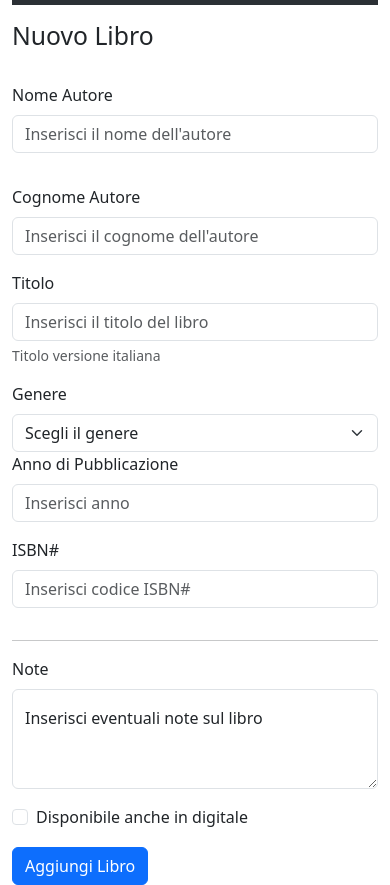
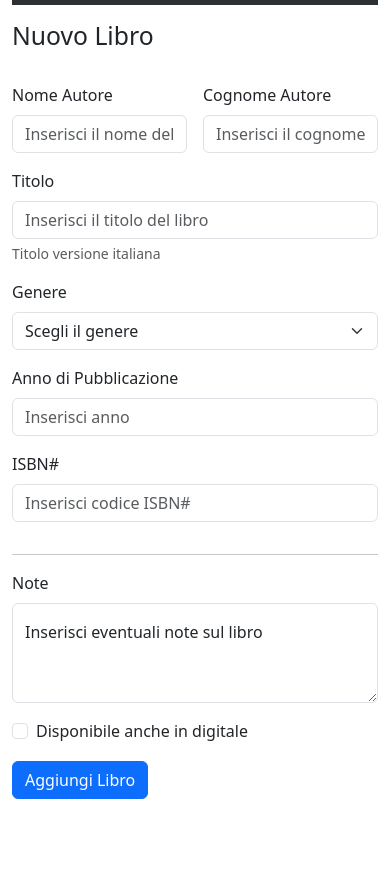
Before and after one commit to MelaniaPicone/html-css-bootstrap-dashboard, a plain HTML site: page addbook.html in a window 390 px wide. Shown: the part 91-976 px from the top of the page. After the commit the page ends 906 px from the top, so only its background shows below. Drawn offline with nearby package versions, Linux system fonts and the light colour scheme.

Commit message:
[fix] responsive

```diff
--- a/addbook.html
+++ b/addbook.html
@@ -60,7 +60,7 @@
 
     <div class="container">
       <div class="row">
-        <div class="col-12 pt-3 h-100 mb-4">
+        <div class="col-12 pt-3 mb-4">
           <span class="">
             <h2>Nuovo Libro</h2>
           </span>
@@ -72,7 +72,7 @@
 
       <div class="row g-3">
 
-        <div class="col-lg-6">
+        <div class="col-6">
           <div class="mb-3">
             <label for="exampleFormControlInput1" class="form-label">Nome Autore</label>
             <input type="text" class="form-control" id="exampleFormControlInput1"
@@ -80,7 +80,7 @@
           </div>
         </div>
 
-        <div class="col-lg-6">
+        <div class="col-6">
           <div class="mb-3">
             <label for="exampleFormControlInput1" class="form-label">Cognome Autore</label>
             <input type="text" class="form-control" id="exampleFormControlInput1"
@@ -113,7 +113,7 @@
 
 
       <div class="row">
-        <div class="col-lg-4">
+        <div class="col-lg-4 mb-3">
           <label for="" class="mb-2">Genere</label>
           <select class="form-select" id="floatingSelect" aria-label="Floating label select example">
             <option selected>Scegli il genere</option>
@@ -186,7 +186,7 @@
 
 
       <div class="row">
-        <div class="col-lg-12 pt-3">
+        <div class="col-lg-12 pt-3 pb-3">
 
 
           <button type="button" class="btn btn-primary">Aggiungi Libro</button>
```
